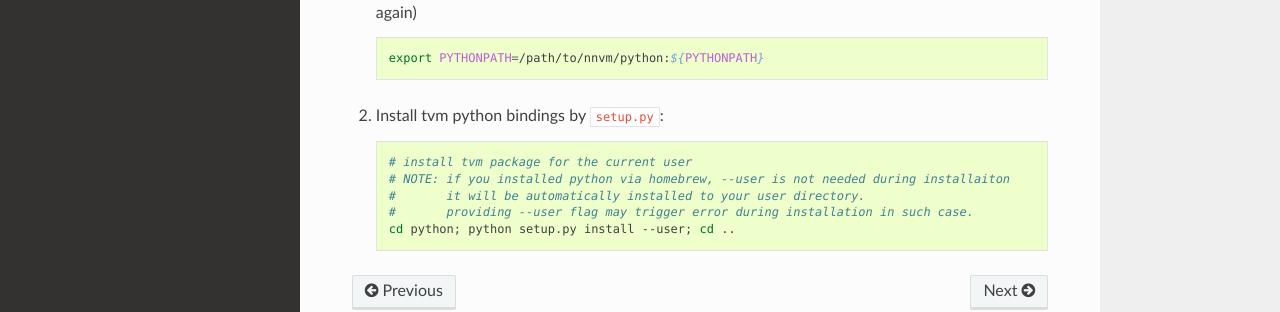
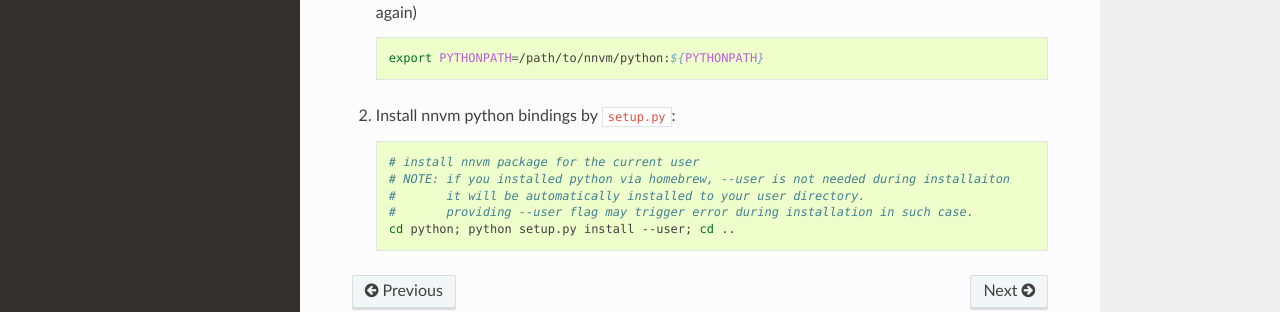
Before and after one commit to dmlc/nnvm, a Sphinx documentation site: the page built from docs/how_to/install.md, in a window 1280 px wide and 900 px high, scrolled down 916 px. Shown: the part 460-772 px from the top of the window. Built offline with Sphinx 7.4.7 and the Read the Docs theme 2.0.0, drawn with Linux system fonts in a browser that asks for light colours; pages that are not in the unit, such as notebooks, are missing from menus; the version number could not be read and is left out.

Commit message:
Fix docs issue (#59)

````diff
--- a/docs/how_to/install.md
+++ b/docs/how_to/install.md
@@ -49,10 +49,10 @@ There are several ways to install the package:
     export PYTHONPATH=/path/to/nnvm/python:${PYTHONPATH}
     ```
 
-2. Install tvm python bindings by `setup.py`:
+2. Install nnvm python bindings by `setup.py`:
 
     ```bash
-    # install tvm package for the current user
+    # install nnvm package for the current user
     # NOTE: if you installed python via homebrew, --user is not needed during installaiton
     #       it will be automatically installed to your user directory.
     #       providing --user flag may trigger error during installation in such case.
--- a/docs/top.rst
+++ b/docs/top.rst
@@ -1,7 +1,7 @@
 Core Tensor Operators
 =====================
 
-This page contains the list of core tensor operator primitives re-defined in NNVM.
+This page contains the list of core tensor operator primitives pre-defined in NNVM.
 The core tensor operator primitives(``nnvm.top``) covers typical workloads in deep learning.
 They can represent workloads in front-end frameworks, and provide basic building blocks for optimization.
 Since deep learning is a fast evolving field and it is that possible to have operators that are not in here.
````
